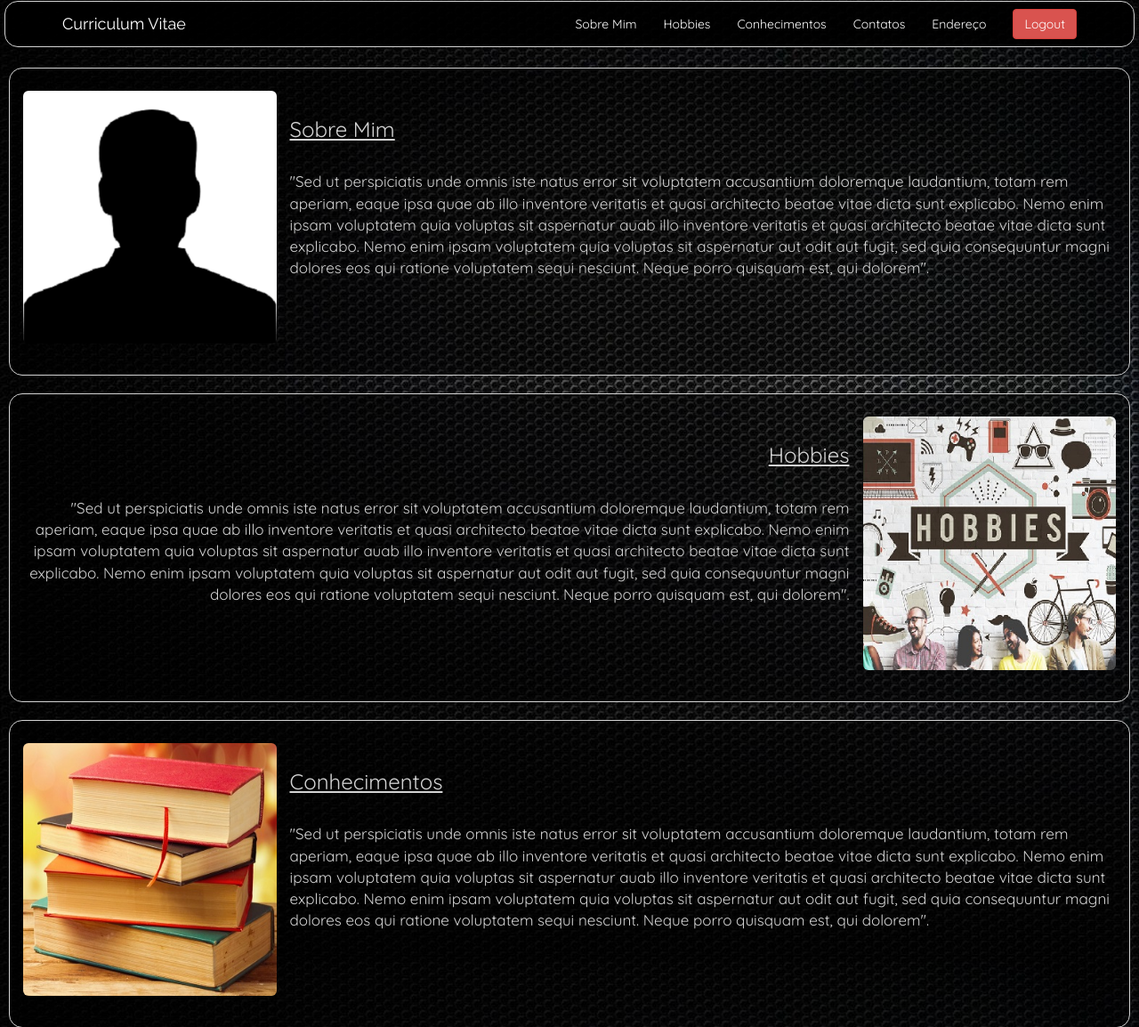
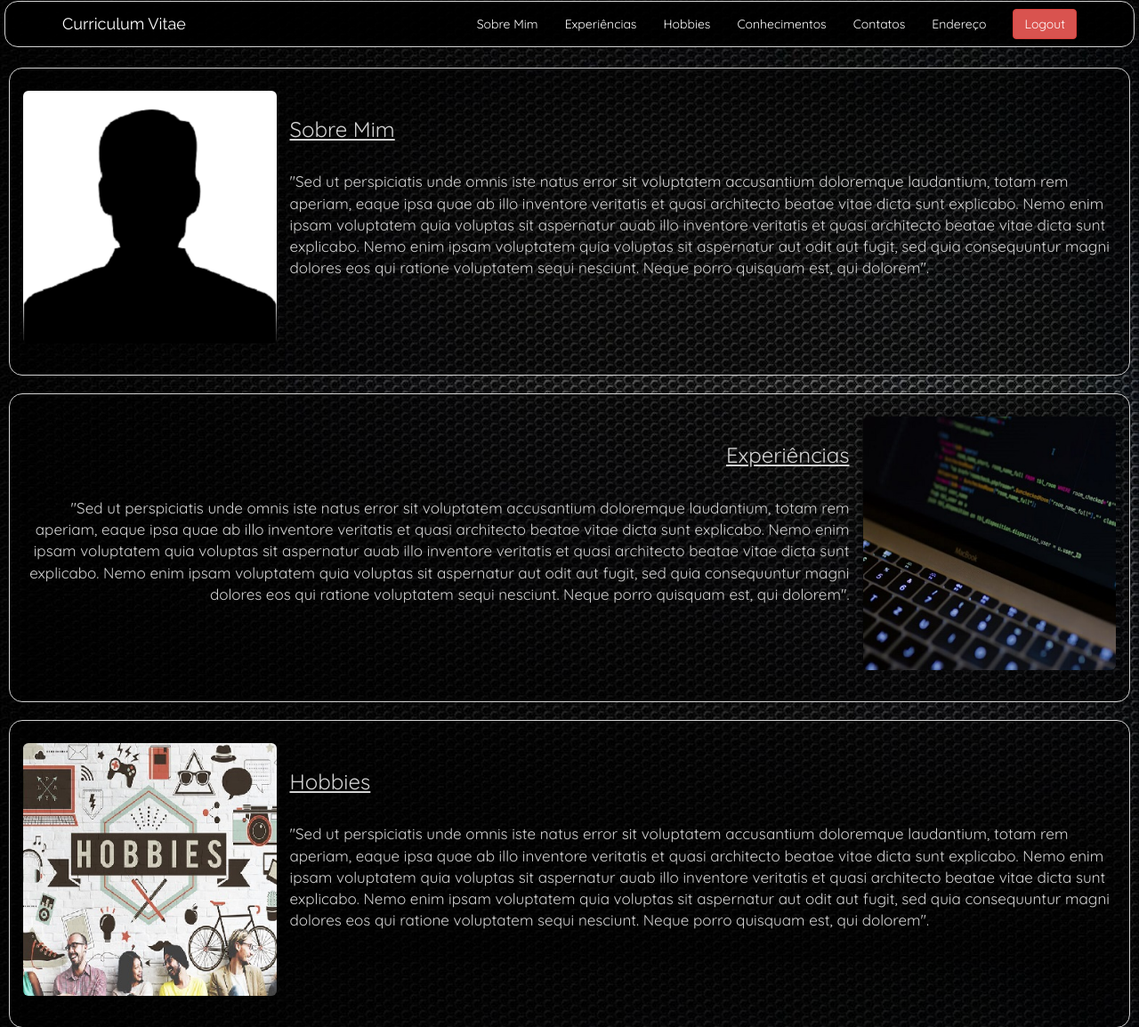
Before and after one commit to thiagoamotta/curriculumphp, a PHP site: page / in a window 1280 px wide. Shown: the top 1154 px of the page at 89% size. Run offline with PHP 8.4, Linux system fonts and the light colour scheme; the visitor is signed in with stand-in values (Sample User, id 1); some libraries are stand-ins or nearby versions.

Commit message:
Atualização de dados

```diff
--- a/_css/css.css
+++ b/_css/css.css
@@ -54,31 +54,40 @@ div.row{
         font-size: 17px;
 
 }
+.imagemExp{
+        margin-bottom: 10px;
+        float: right;
+}
+.textoExp{
+        padding: 10px;
+        font-size: 17px;
+        text-align: right;
+
+}
 .imagemCentro{
-        float: right;
+        float: left;
         margin-bottom: 10px;
 }
 .textoCentro{
         padding: 10px;
-        text-align: right;
         font-size: 17px;
 }
 .imagemRodape{
-        float: left;
+        float: right;
         margin-bottom: 10px;
 }
 .textoRodape{
         padding: 10px;
         font-size: 17px;
+        text-align: right;
 }
 .imagemContato{
-        float: right;
+        float: left;
         margin-bottom: 10px;
 }
 .textoContato{
         padding: 10px;
         font-size: 17px;
-        text-align: right;
 }
 #map{
         border-radius: 10px;
--- a/index.php
+++ b/index.php
@@ -46,7 +46,7 @@
                         <span class="icon-bar"></span>
                     </button>
                 <div id="curriculum">
-                    <a href="infocv.php" class="navbar-brand">
+                    <a href="index.php" class="navbar-brand">
                         Curriculum Vitae
                     </a>
                 </div>
@@ -56,6 +56,7 @@
                 <div class="collapse navbar-collapse pull-right" id="movelmenu">
                     <ul class="nav navbar-nav">
                         <li><a class="scroll" href="#sobremim">Sobre Mim</a></li>
+                        <li><a class="scroll" href="#experiencias">Experiências</a></li>
                         <li><a class="scroll" href="#hobbies">Hobbies</a></li>
                         <li><a class="scroll" href="#conhecimentos">Conhecimentos</a></li>
                         <li><a class="scroll" href="#contatos">Contatos</a></li>
@@ -80,6 +81,20 @@
 
         <div class="textoTopo" >
         <h3><u>Sobre Mim</u></h3>
+        <br>
+        "Sed ut perspiciatis unde omnis iste natus error sit voluptatem accusantium doloremque laudantium, totam rem aperiam, eaque ipsa quae ab illo inventore veritatis et quasi architecto beatae vitae dicta sunt explicabo. Nemo enim ipsam voluptatem quia voluptas sit aspernatur auab illo inventore veritatis et quasi architecto beatae vitae dicta sunt explicabo. Nemo enim ipsam voluptatem quia voluptas sit aspernatur aut odit aut fugit, sed quia consequuntur magni dolores eos qui ratione voluptatem sequi nesciunt. Neque porro quisquam est, qui dolorem".
+        </div>
+        </div>
+
+        <!--Experiencias-->
+        <div class="row" id="experiencias">
+
+        <div class="imagemExp col-md-3">
+            <img class="img-responsive img-rounded" src="img/exp.jpg"/>
+        </div>
+
+        <div class="textoExp" >
+        <h3><u>Experiências</u></h3>
         <br>
         "Sed ut perspiciatis unde omnis iste natus error sit voluptatem accusantium doloremque laudantium, totam rem aperiam, eaque ipsa quae ab illo inventore veritatis et quasi architecto beatae vitae dicta sunt explicabo. Nemo enim ipsam voluptatem quia voluptas sit aspernatur auab illo inventore veritatis et quasi architecto beatae vitae dicta sunt explicabo. Nemo enim ipsam voluptatem quia voluptas sit aspernatur aut odit aut fugit, sed quia consequuntur magni dolores eos qui ratione voluptatem sequi nesciunt. Neque porro quisquam est, qui dolorem".
         </div>
```
Also changed, not shown: img/exp.jpg (added).
